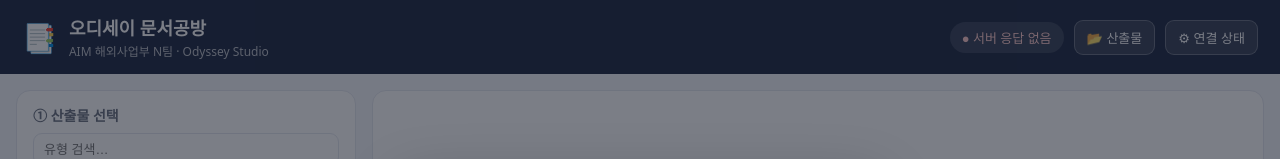
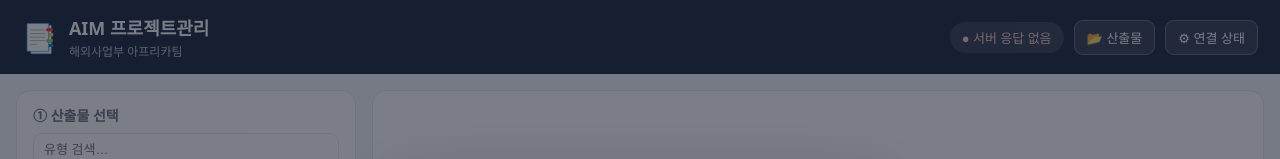
Before and after one commit to leedonwoo2827-ship-it/odyssey-munseo-gongbang-oauth, a website: page static/studio/index.html in a window 1280 px wide. Shown: the top 159 px of the page. Drawn offline with Linux system fonts and the light colour scheme; no server answers.

Commit message:
chore(branding): studio header -> "AIM 프로젝트관리 / 해외사업부 아프리카팀"
Update studio page H1, subtitle, and tab <title>.

Co-Authored-By: Claude Opus 4.8 (1M context) <noreply@anthropic.com>

```diff
--- a/static/studio/index.html
+++ b/static/studio/index.html
@@ -3,7 +3,7 @@
 <head>
   <meta charset="UTF-8" />
   <meta name="viewport" content="width=device-width, initial-scale=1.0" />
-  <title>오디세이 문서공방 · AIM</title>
+  <title>AIM 프로젝트관리</title>
   <link rel="stylesheet" href="/static/studio/studio.css" />
 </head>
 <body>
@@ -11,8 +11,8 @@
     <div class="brand">
       <span class="logo">📑</span>
       <div>
-        <h1>오디세이 문서공방</h1>
-        <p class="sub">AIM 해외사업부 N팀 · Odyssey Studio</p>
+        <h1>AIM 프로젝트관리</h1>
+        <p class="sub">해외사업부 아프리카팀</p>
       </div>
     </div>
     <div class="topbar-right">
```
